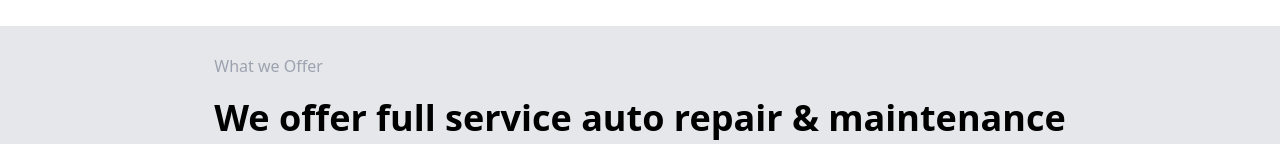
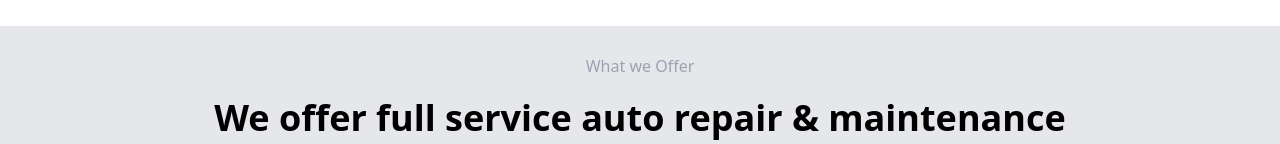
Before and after one commit to st-182/AutoService, a React (Create React App) app in the folder frontend/: page / in a window 1280 px wide. Shown: the part 410-554 px from the top of the page. Built offline with nearby package versions, Linux system fonts and the light colour scheme.

Commit message:
Section 4 is ready for review

```diff
--- a/frontend/src/components/atomic/templates/HomeSection4.jsx
+++ b/frontend/src/components/atomic/templates/HomeSection4.jsx
@@ -49,6 +49,13 @@ const StyledDiv = styled.div`
       width: 30px;
     }
   }
+  div:nth-of-type(3) {
+    background-color: #ff6433;
+    color: white;
+    img {
+      filter: invert(1);
+    }
+  }
 `;
 
 const HomeSection4 = () => {
@@ -57,7 +64,7 @@ const HomeSection4 = () => {
       <Container>
         <div className="flex justify-center items-center flex-col">
           <div className="">
-            <p className="text-gray-400">What we Offer </p>
+            <p className="text-gray-400 text-center">What we Offer </p>
             <h2 className="my-5 font-bold text-4xl">
               We offer full service auto repair & maintenance
             </h2>
```
